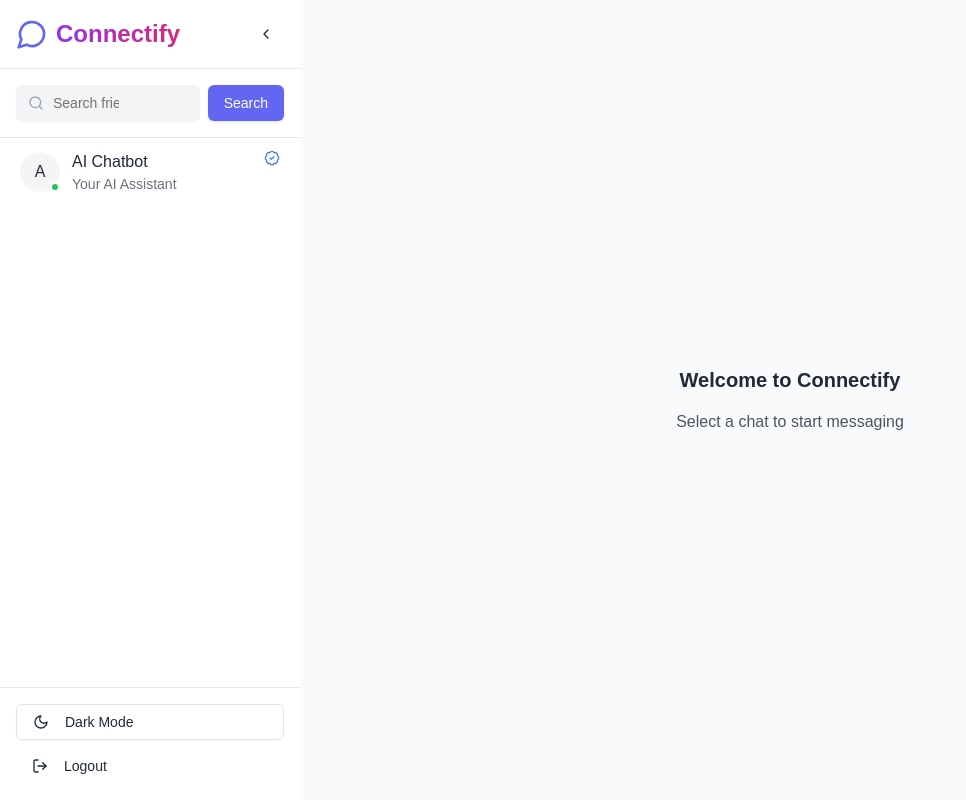
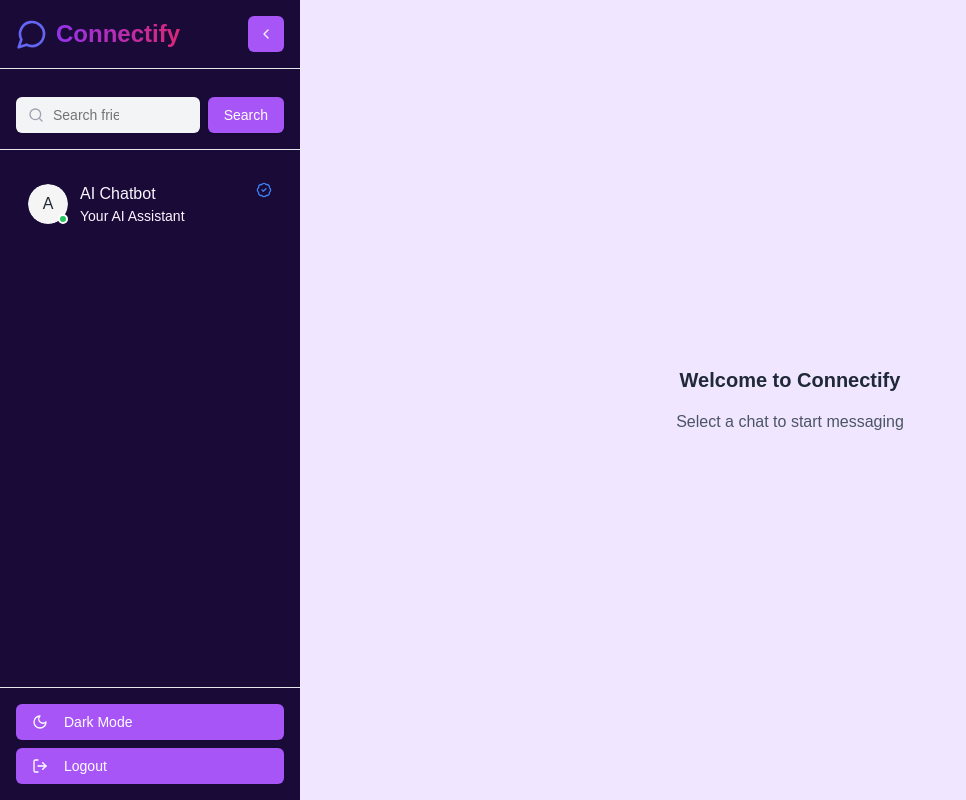
Before and after one commit to SarthakVitmal/connectify, a Next.js app: page /chat/1 in a window 1280 px wide. Shown: the whole page, without its empty margins (0-966 px from the left). Built offline with nearby package versions, Linux system fonts and the light colour scheme.

Commit message:
Enhance chat UI with updated color scheme and improved toast notifications

```diff
--- a/src/app/chat/[username]/page.tsx
+++ b/src/app/chat/[username]/page.tsx
@@ -250,7 +250,7 @@
 
     const SidebarContent = ({ collapsed = false }) => (
       <div className={cn(
-        "flex flex-col h-full bg-white dark:bg-[#1F1533] text-gray-800 dark:text-white transition-all duration-300",
+        "flex flex-col h-full gap-3 bg-[#1A0A38] dark:bg-[#1F1533] text-gray-800 dark:text-white",
         collapsed ? "w-20" : "w-[300px]"
       )}>
         <div className="p-4 flex items-center justify-between border-b border-gray-200 dark:border-[#2A1C45]">
@@ -262,7 +262,7 @@
               </span>
             </div>
           )}
-          <Button variant="ghost" size="icon" onClick={toggleSidebar} className="text-gray-800 dark:text-white">
+          <Button variant="ghost" size="icon" onClick={toggleSidebar} className="text-purple-50 bg-purple-500 dark:text-white">
             {collapsed ? <ChevronRight className="h-5 w-5" /> : <ChevronLeft className="h-5 w-5" />}
           </Button>
         </div>
@@ -284,7 +284,7 @@
                 </div>
                 <Button
                   onClick={handleSearch}
-                  className="ml-2 bg-indigo-500 hover:bg-indigo-600 text-white"
+                  className="ml-2 bg-purple-500 hover:bg-purple-600 text-white"
                   disabled={isSearching}
                 >
                   {isSearching ? 'Searching...' : 'Search'}
@@ -312,7 +312,7 @@
                           e.stopPropagation();
                           handleAddFriend(user.id.toString());
                         }}
-                        className="bg-indigo-500 hover:bg-indigo-600 text-white"
+                        className="bg-purple-500 text-white"
                       >
                         Add Friend
                       </Button>
@@ -334,10 +334,10 @@
             <div
               key={contact.id}
               className={cn(
-                "flex items-center gap-3 p-3 rounded-lg cursor-pointer transition-colors",
+                "flex items-center gap-3 p-3 rounded-lg cursor-pointer transition-colors m-2",
                 selectedContact?.id === contact.id
-                  ? "bg-purple-100 dark:bg-[#E91E63]"
-                  : "hover:bg-gray-100 dark:hover:bg-[#2A1C45]"
+                  ? "bg-purple-500 dark:bg-[#E91E63]"
+                  : "hover:bg-purple-500 dark:hover:bg-[#2A1C45]"
               )}
               onClick={() => {
                 setSelectedContact(contact);
@@ -360,10 +360,10 @@
               {!collapsed && (
                 <div className="flex-1 min-w-0">
                   <div className="flex justify-between items-start">
-                    <span className="font-medium truncate">{contact.name}</span>
+                    <span className="font-medium truncate text-purple-50">{contact.name}</span>
                     {contact.verified && <BadgeCheck className="h-4 w-4 text-blue-500" />}
                   </div>
-                  <p className="text-sm text-gray-500 dark:text-gray-400 truncate">{contact.lastMessage}</p>
+                  <p className="text-sm text-purple-50 dark:text-gray-400 truncate">{contact.lastMessage}</p>
                 </div>
               )}
             </div>
@@ -377,7 +377,7 @@
             <Button
               onClick={toggleTheme}
               variant="outline"
-              className="w-full justify-start mb-2 text-gray-800 dark:text-white"
+              className="bg-purple-500 outline-none border-none w-full justify-start mb-2 text-white dark:text-white"
             >
               {theme === 'light' ? <Moon className="mr-2 h-5 w-5" /> : <Sun className="mr-2 h-5 w-5" />}
               {theme === 'light' ? 'Dark Mode' : 'Light Mode'}
@@ -387,7 +387,7 @@
             onClick={handleLogout}
             variant="ghost"
             className={cn(
-              "w-full justify-start text-gray-800 dark:text-white hover:bg-gray-100 dark:hover:bg-[#2A1C45]",
+              "w-full justify-start text-white bg-purple-500 dark:text-white hover:bg-gray-100 dark:hover:bg-[#2A1C45]",
               collapsed && "px-0 justify-center"
             )}
           >
@@ -427,7 +427,7 @@
         </div>
 
         {/* Main Chat Area */}
-        <div className="flex-1 flex flex-col bg-gray-50 dark:bg-[#2A1C45] overflow-hidden">
+        <div className="flex-1 flex flex-col bg-[#F1E6FF] dark:bg-[#2A1C45] overflow-hidden">
           {selectedContact ? (
             <>
               <div className="px-4 py-3 flex items-center justify-between border-b border-gray-200 dark:border-[#3A2955]">
@@ -458,7 +458,7 @@
               })()}
             </>
           ) : (
-            <div className="flex-1 flex items-center justify-center text-gray-800 dark:text-white">
+            <div className="flex-1 flex items-center justify-center bg-[#F1E6FF] text-gray-800 dark:text-white">
               <div className="text-center space-y-4">
                 <h3 className="text-xl font-semibold">Welcome to Connectify</h3>
                 <p className="text-gray-600 dark:text-gray-400">Select a chat to start messaging</p>
--- a/src/components/chat-components/chat.tsx
+++ b/src/components/chat-components/chat.tsx
@@ -1,12 +1,12 @@
 import { useEffect, useState, useRef } from "react";
 import axios from "axios";
-import { toast } from "react-hot-toast";
 import { Input } from "@/components/ui/input";
 import { Button } from "@/components/ui/button";
 import { ScrollArea } from "@/components/ui/scroll-area";
 import { Avatar, AvatarFallback, AvatarImage } from "@/components/ui/avatar";
 import { Send, Image, Trash2 } from "lucide-react";
 import { cn } from "@/lib/utils";
+import { toast, Toaster } from 'sonner'
 
 interface Message {
   _id: string;
@@ -51,7 +51,7 @@ export default function Chat({
         const response = await axios.get("/api/auth/user");
         setCurrentUser(response.data);
       } catch (error) {
-        console.error("Failed to fetch current user:", error);
+        toast.error('Failed to fetch user data');
       }
     };
 
@@ -173,7 +173,7 @@ export default function Chat({
   }
 
   return (
-    <div className="flex flex-col h-full overflow-y-auto">
+    <div className="flex flex-col h-full overflow-y-auto dark:bg-[rgb(45,22,116)] bg-[#F1E6FF]">
       <ScrollArea className="flex-1" ref={scrollAreaRef}>
         <div className="flex flex-col gap-4 p-4">
           {messages.map((message) => (
@@ -183,7 +183,7 @@ export default function Chat({
                   <AvatarImage src={`/placeholder.svg?text=${message.senderId?.username?.charAt(0)}`} />
                   <AvatarFallback>{message.senderId?.username?.charAt(0) || "U"}</AvatarFallback>
                 </Avatar>
-                <div className={cn("rounded-lg p-2", isCurrentUser(message.senderId) ? "bg-purple-600 text-white" : "bg-gray-200")}>
+                <div className={cn("rounded-lg p-2", isCurrentUser(message.senderId) ? "text-[white] bg-[#3D2B6B]" : "bg-gray-200")}>
                   <p>{message.content}</p>
                   <span className="text-xs opacity-50">{formatTimestamp(message.timestamp)}</span>
                 </div>
@@ -195,16 +195,19 @@ export default function Chat({
       <form onSubmit={sendMessage} className="p-4 border-t">
         <div className="flex gap-2">
           <Input
+            className="bg-[#E7D7F7] text-[#3D2B6B] flex-1"
             type="text"
             value={newMessage}
             onChange={(e) => setNewMessage(e.target.value)}
             placeholder="Type a message..."
+
           />
-          <Button type="submit" disabled={loading}>
+          <Button className="bg-[#9B70C8]" type="submit" disabled={loading}>
             <Send className="h-4 w-4" />
           </Button>
         </div>
       </form>
+      <Toaster richColors position='top-center' /> {/* Render the Toaster to display toasts */}
     </div>
   );
 }
--- a/src/components/ui/ai-chat-bot.tsx
+++ b/src/components/ui/ai-chat-bot.tsx
@@ -59,8 +59,7 @@ const ConnectAIPage = () => {
         toast.error('Error: Could not get a response');
       }
     } catch (error) {
-      console.error('Error sending message:', error);
-      toast.error('Error: Network issue or server error.');
+      toast.error('Something went wrong. Please Relogin again.');
     } finally {
       setLoading(false);
     }
@@ -95,7 +94,7 @@ const ConnectAIPage = () => {
                 <AvatarFallback>{chat.role === 'user' ? 'U' : 'AI'}</AvatarFallback>
               </Avatar>
               <div
-                className={`rounded-2xl px-4 py-2 text-sm ${chat.role === 'user' ? 'bg-purple-600 text-white' : 'bg-gray-200 text-gray-800'}`}
+                className={`rounded-lg px-4 py-2 text-sm ${chat.role === 'user' ? 'bg-purple-600 text-white' : 'bg-[#3D2B6B] text-purple-50'}`}
               >
                 <p>{chat.content}</p>
                 <span className="text-xs opacity-70 mt-1 block">
@@ -113,7 +112,7 @@ const ConnectAIPage = () => {
             type="text"
             value={message}
             onChange={(e) => setMessage(e.target.value)}
-            className="flex-1 dark:bg-[#3a2955] bg-gray-100 border-transparent text-gray-800 placeholder-gray-400 dark:text-white"
+            className="bg-[#E7D7F7] flex-1 dark:bg-[#3a2955] border-transparent text-gray-800 placeholder-gray-400 dark:text-white"
             placeholder="Type a message..."
             disabled={loading}
           />
```
